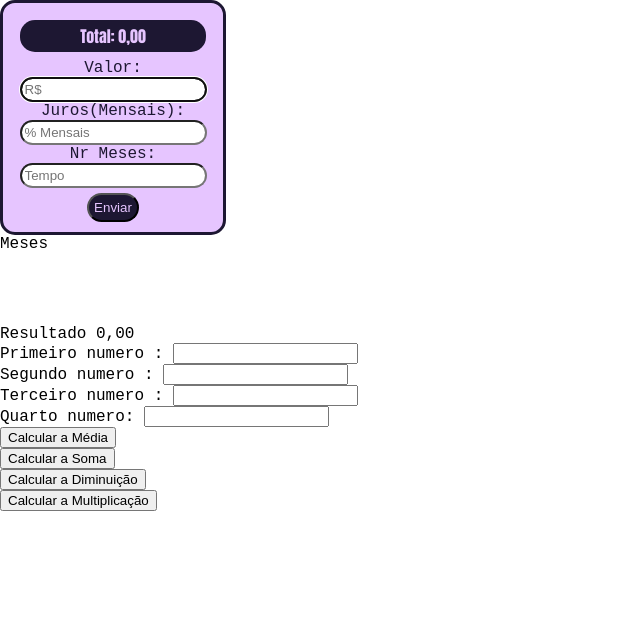
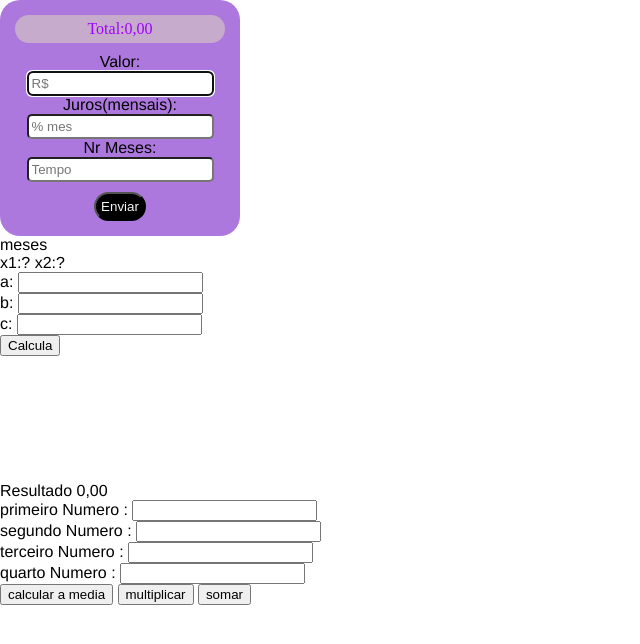
Before and after one commit to MariaLuizaBarboza/primeirob_3t, a plain HTML site: page index.html in a window 1280 px wide. Both pictures are taken after a click on the button "Enviar". Shown: the whole page, without its empty margins (0-640 px from the left). Drawn offline with Linux system fonts and the light colour scheme.

Commit message:
Add files via upload

```diff
--- /dev/null
+++ b/estilo.css
@@ -0,0 +1,38 @@
+body {
+    margin: 0;
+    padding: 0;
+    font-family: 'Franklin Gothic Medium', 'Arial Narrow', Arial, sans-serif;
+}
+.calculadora {
+    background: rgb(172, 120, 221);
+    color: rgb(0, 0, 0);
+    width: 210px;
+    padding: 15px;
+    text-align: center;
+    border-radius: 20px;
+
+}
+
+#sptotalgeral {
+    background: rgb(198, 171, 204);
+    color: rgb(162, 0, 255);
+    font-family: 'Times New Roman', Times, serif;
+    padding: 5px;
+    border-radius: 20px;
+    margin-bottom: 10px;
+}
+
+.calculadora input {
+    padding: 3px;
+    color: black;
+    border-radius: 5px;
+}
+
+.calculadora button {
+    padding: 5px;
+    margin-top: 10px;
+    background: rgb(0, 0, 0);
+    color: rgb(245, 245, 245);
+    border-radius: 15px;
+
+}
--- a/estudo.js
+++ b/estudo.js
@@ -1,116 +1,141 @@
-let tabuada = 111;
-
-function escreva() {
-  document.write(" Tabuada do " + tabuada + "<br>");
-  document.write(tabuada + " X 1 = " + (tabuada * 1) + "<br>");
-  document.write(tabuada + " x 2 = " + (tabuada * 2) + "<br>");
-  document.write(tabuada + " x 3 = " + (tabuada * 3) + "<br>");
-  document.write(tabuada + " x 4 = " + (tabuada * 4) + "<br>");
-  document.write(tabuada + " x 5 = " + (tabuada * 5) + "<br>");
-  document.write(tabuada + " x 6 = " + (tabuada * 6) + "<br>");
-  document.write(tabuada + " x 7 = " + (tabuada * 7) + "<br>");
-  document.write(tabuada + " x 8 = " + (tabuada * 8) + "<br>");
-  document.write(tabuada + " x 9 = " + (tabuada * 9) + "<br>");
-  document.write(tabuada + " x 10 = " + (tabuada * 10) + "<br>");
+let tabuada = 2;
+function escreva(){
+    document.write("<h1> Tabuada do " + tabuada + "</h1>");
+    document.write(tabuada + " x 1 = " + (tabuada*1) + "<br>");
+    document.write(tabuada + " x 2 = " + (tabuada*2) + "<br>");
+    document.write(tabuada + " x 3 = " + (tabuada*3) + "<br>");
+    document.write(tabuada + " x 4 = " + (tabuada*4) + "<br>");
+    document.write(tabuada + " x 5 = " + (tabuada*5) + "<br>");
+    document.write(tabuada + " x 6 = " + (tabuada*6) + "<br>");
+    document.write(tabuada + " x 7 = " + (tabuada*7) + "<br>");
+    document.write(tabuada + " x 8 = " + (tabuada*8) + "<br>");
+    document.write(tabuada + " x 9 = " + (tabuada*9) + "<br>");
+    document.write(tabuada + " x 10 = " + (tabuada*10) + "<br>");
 }
 
-let lista = ["gilzinho", "spessato", "neuza", "jesus", "Duarte"];
+let lista = ["amor", "afeto", "carinho", "lealdade", "companheirismo", "confianca", "empatia" ];
 
-function mostraLista() {
+function mostraLista(){
      document.write("tamanho da lista: " + lista.length + "<br>");
-  for (let i = 0; i < lista.length; i++) {
-    document.write("professores: " + lista[i] + "<br>")
+     document.write("principal: " + lista[0] + "<br>");
+     for(let i = 0; i < lista.length; i++){
+        document.write("essencial: " + lista[i] + "<br>");
+
+
      }
 }
 
-function multiplica() {
-  for (let i = 1; i <= 10; i++) {
-    document.write("Taboada do = " + i + "<br>");
-    for (let j = 1; j <= 10; j++) {
-      document.write(i + " x" + j + " = " + (i * j) + "<br>");
-
+function multiplica(){
+    for(let i = 1; i <= 10; i++){
+    document.write("tabuada do  = " + i + "<br>");
+    for(let j = 1; j <=10; j++){
+        document.write(i + " x "+j+" = " + (i*j) + "<br>");
        }
-    document.write("<br>")
+       document.write("<br>");
     }
 }
-function moeda(atual) {
-  return atual.toLocaleString('pt-br', { style: 'currency', currency: 'BRL' });
+function moeda(atual){
+    return atual.toLocaleString('pt-br',{style: 'currency', currency: 'BRL'});
+}
+
+function total(){
+    let v = document.getElementById("valor").value;
+    let j = document.getElementById("juros").value;
+    let t = document.getElementById("meses").value;
+
+    if(!Number(v)){
+        alert("O valor deve ser numerico.");
+        document.getElementById("valor").value = "";
+        document.getElementById("valor").focus();
+
+        return
+    }
+
+    if(!Number(j)){
+        alert("Os juros deve ser numerico.");
+        document.getElementById("juros").value = "";
+        document.getElementById("juros").focus();
+
+        return
+    }
+
+    if(!Number(t)){
+        alert("O valor dos meses deve ser numerico.");
+        document.getElementById("meses").value = "";
+        document.getElementById("meses").focus();
+
+        return
+    }
+    let texto = "";
+    let r = 0;
+    for(let i=1; i <= t; i++){
+        r = v * (1+(j/100));
+
+       texto += "mes " + i + " valor:" + moeda(r) + "<br>"
+
+        v = r;
+    }
+    document.getElementById("mes").innerHTML=texto;
+    document.getElementById("totalgeral").innerHTML="total: "+moeda(r);
 
 }
 
-function total() {
-  let v = document.getElementById("Valor").value;
-  let j = document.getElementById("Juros").value;
-  let t = document.getElementById("Meses").value;
-
-  if (!Number(v)) {
-    alert("O valor deve ser numérico.");
-    document.getElementById("Valor").value = "";
-    document.getElementById("Valor").focus();
-    return
-  }
-  if (!Number(j)) {
-    alert("O juros deve ser numérico.");
-    document.getElementById("Juros").value = "";
-    document.getElementById("Juros").focus();
-    return
-  }
-
-  if (!Number(t)) {
-    alert("O valor dos meses deve ser numérico.");
-    document.getElementById("Meses").value = "";
-    document.getElementById("Meses").focus();
-    return
-  }
-let texto= "";
-  let r = 0;
-  for (let i = 1; i <= t; i++) {
-    r = v * (1 + (j / 100));
-    texto += "Mês" + i + "valor: " + moeda(r) + "<br>";
-    //document.write("Mês " + i + "valor: " + moeda(r) + "<br>");
-    v = r;
-
-  }
-  document.getElementById("mes").innerHTML= texto;
-  document.getElementById("totalgeral").innerHTML= "Total: "+moeda(r);
-  //document.write("Resultado: " + moeda(r));
-}
-function media() {
+function media(){
     let n1 = document.getElementById("n1").value;
     let n2 = document.getElementById("n2").value;
     let n3 = document.getElementById("n3").value;
     let n4 = document.getElementById("n4").value;
 
-  let r = (Number(n1) + Number(n2) + Number(n3) + Number(n4)) / 4;
-  document.getElementById("resul").innerHTML = "Media:" + r;
+    let r = (Number(n1)+Number(n2)+Number(n3)+Number(n4))/4;
+    document.getElementById("resul").innerHTML = "media : " + r;
+
+
 }
 
-function somar() {
+function multiplica(){
     let n1 = document.getElementById("n1").value;
     let n2 = document.getElementById("n2").value;
     let n3 = document.getElementById("n3").value;
     let n4 = document.getElementById("n4").value;
 
-  let r = (Number(n1) + Number(n2) + Number(n3) + Number(n4));
-  document.getElementById("resul").innerHTML = "Soma:" + r;
+    let r = (Number(n1)*Number(n2)*Number(n3)*Number(n4));
+    document.getElementById("resul").innerHTML = "resultado : " + r;
+
+
 }
 
-function diminuir() {
+function soma(){
     let n1 = document.getElementById("n1").value;
     let n2 = document.getElementById("n2").value;
     let n3 = document.getElementById("n3").value;
     let n4 = document.getElementById("n4").value;
 
-  let r = (Number(n1) - Number(n2) - Number(n3) - Number(n4));
-  document.getElementById("resul").innerHTML = "Diminuição:" + r;
+    let r = (Number(n1)+Number(n2)+Number(n3)+Number(n4));
+    document.getElementById("resul").innerHTML = "resultado : " + r;
+
+
 }
 
-function multiplicar() {
-  let n1 = document.getElementById("n1").value;
-  let n2 = document.getElementById("n2").value;
-  let n3 = document.getElementById("n3").value;
-  let n4 = document.getElementById("n4").value;
 
-  let r = (Number(n1) * Number(n2) * Number(n3) * Number(n4));
-  document.getElementById("resul").innerHTML = "Multiplicação:" + r;
+function calcularaiz(){
+
+    let a = document.getElementById("a").value;
+    let b = document.getElementById("b").value;
+    let c = document.getElementById("c").value;
+    //ax2 + bx + c = 0
+
+    let delta = (b*b) - (4*a*c);
+
+    if (delta < 0){
+        document.getElementById("raiz").innerHTML = "Nao possui raiz real" ;
+    } else if (delta == 0){
+        let x1 = (-b)/(2*a);
+        document.getElementById("raiz").innerHTML = "x1 = x2 = " + x1;
+    } else {
+        let x1 = ((-b) + Math.sqrt(delta))/(2*a);
+        let x2 = ((-b) - Math.sqrt(delta))/(2*a);
+        document.getElementById("raiz").innerHTML = "x1 = " + x1 + " x2 = " + x2;
+
     }
+
+}
--- a/index.html
+++ b/index.html
@@ -7,38 +7,64 @@
   <meta name="viewport" content="width=device-width, initial-scale=1.0">
   <title>Primeiro B</title>
   <script src="estudo.js"></script>
-    <link rel="stylesheet" href="geral.css">
+  <link rel="stylesheet" href="estilo.css">
+
 </head>
 
 <body>
 
+
   <div class="calculadora">
 
     <div id="sptotalgeral">
-        <span id="totalgeral">Total: 0,00</span><br>
+      <span id="totalgeral">Total:0,00</span><br>
     </div>
-
-        Valor: <input id="Valor" placeholder="R$" type="text"><br>
-        Juros(Mensais): <input id="Juros" placeholder="% Mensais" type="text"><br>
-        Nr Meses: <input id="Meses" placeholder="Tempo" type="text"><br>
+    Valor: <input id="valor" placeholder="R$" type="text"><br>
+    Juros(mensais): <input id="juros" placeholder="% mes" type="text"><br>
+    Nr Meses: <input id="meses" placeholder="Tempo" type="text"><br>
     <button onclick="total()">Enviar</button>
   </div>
   <div>
-        <span id="mes">Meses</span>
+    <span id="mes">meses</span>
+
   </div>
-    <br><br><br><br>
 
+    <div class="calcESG">
+         <div class="spRai">
+           <span id="raiz">x1:?  x2:?</span>
+         </div>
+         a: <input id="a" type="text"> <br>
+         b: <input id="b" type="text"> <br>
+         c: <input id="c" type="text"> <br>
+
+         <button onclick="calcularaiz()">Calcula</button>
+
+    </div>
+
+
+
+
+
+
+
+
+
+
+
+  <br><br><br><br><br><br><br>
   <span id="resul">Resultado 0,00</span><br>
 
-    Primeiro numero : <input id="n1" type="text"><br>
-    Segundo numero : <input id="n2" type="text"><br>
-    Terceiro numero : <input id="n3" type="text"><br>
-    Quarto numero: <input id="n4" type="text"><br>
+  primeiro Numero : <input id="n1" type="text"><br>
+  segundo Numero : <input id="n2" type="text"><br>
+  terceiro Numero : <input id="n3" type="text"><br>
+  quarto Numero : <input id="n4" type="text"><br>
 
-    <button onclick="media()">Calcular a Média</button><br>
-    <button onclick="somar()">Calcular a Soma</button><br>
-    <button onclick="diminuir()">Calcular a Diminuição</button><br>
-    <button onclick="multiplicar()"> Calcular a Multiplicação</button><br>
+  <button onclick="media()">calcular a media</button>
+  <button onclick="multiplica()">multiplicar</button>
+  <button onclick="soma()">somar</button>
+
+
+
 
 </body>
 
```
Lines whose indentation alone changed are shown as unchanged.
